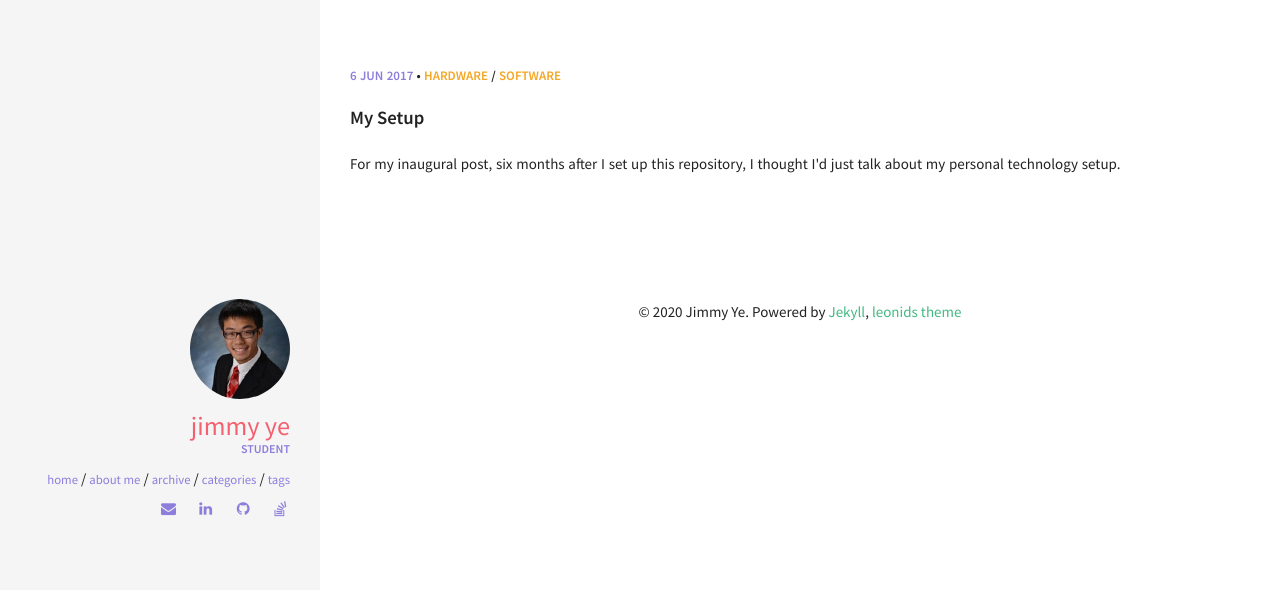
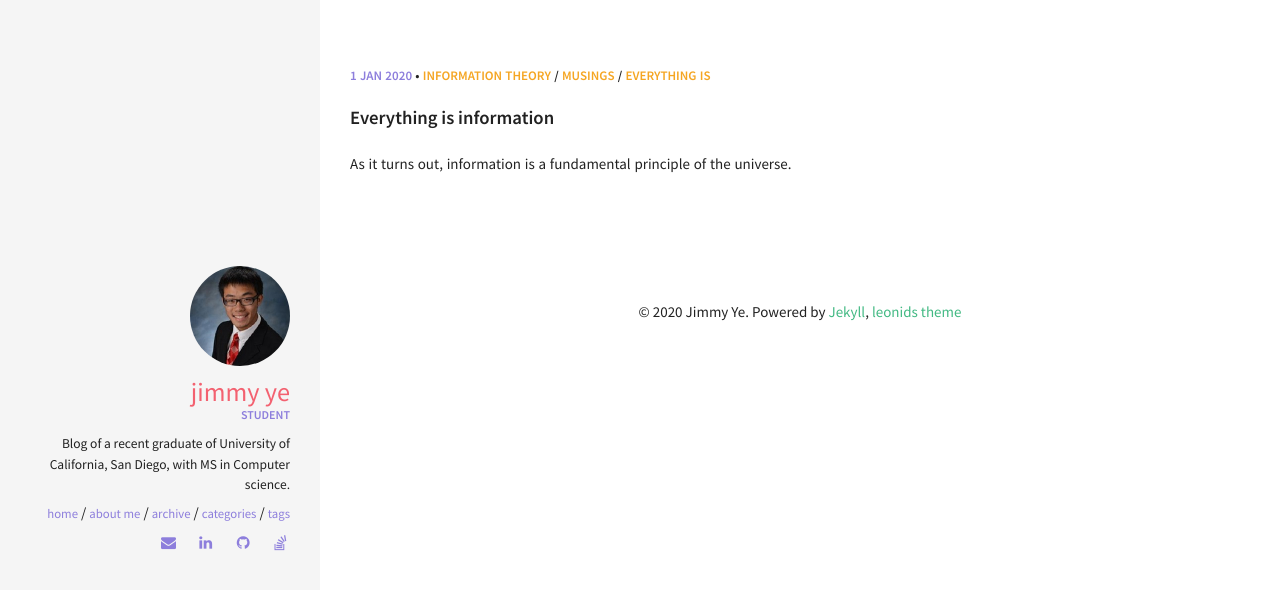
Before and after one commit to rationalis/rationalis.github.io, a Jekyll site: the page built from index.html, in a window 1280 px wide. Shown: the top 590 px of the page. Built offline with Jekyll 4.4.1, drawn with Linux system fonts in a browser that asks for light colours; part of the change alters nothing that is shown.

Commit message:
[Post] Everything is information

```diff
--- a/_config.yml
+++ b/_config.yml
@@ -5,7 +5,7 @@
 #
 title: Jimmy Ye
 email:
-description: Recent graduate of University of California, San Diego, with MS in Computer science.
+description: Blog of a recent graduate of University of California, San Diego, with MS in Computer science.
 url: # the base hostname & protocol for your site
 
 
@@ -36,7 +36,7 @@ owner:
   name: Jimmy Ye
   avatar: avatar.jpg
   job: "Student"
-  bio: ""
+  bio: "Blog of a recent graduate of University of California, San Diego, with MS in Computer science."
   email: jiy162@ucsd.edu
   disqus-shortname:
   twitter: #username
--- a/_posts/2017-06-06-my-setup.md
+++ /dev/null
@@ -1,119 +0,0 @@
----
-layout: post
-title: My Setup
-excerpt: "For my inaugural post, six months after I set up this repository, I thought I'd just talk about my personal technology setup."
-categories: [hardware, software]
----
-
-For my inaugural post, six months after I set up this repository, I thought I'd
-just talk about my personal technology setup.
-
-For context, I built my current desktop PC in August 2016, so at the time, the
-i7 6700K and the GTX 1080 were just about highest performance parts available,
-within a sane price range. On the CPU side, Intel has announced its i9 lineup
-and AMD has announced its Ryzen Threadripper, and on the GPU side, Nvidia has
-released the 1080 Ti and the Titan XP. However, I think the rate of progress in
-PC hardware in the past 10 months has vindicated my purchase decisions.
-
-The main indulgence I had was the choice of SSD, which was clearly overkill -
-the marginal performance gains of an M.2 NVMe SSD over a plain old SATA are not
-worth the drastically higher prices, at least for my use cases, since I rarely
-do anything storage-intensive. Also, I could probably have invested money in an
-AiO water cooler for my CPU; though not necessary, it'd have been easier to
-install, would run quieter, and be more aesthetically pleasing.
-
-**CPU** | [Intel Core i7-6700K 4.0GHz Quad-Core Processor](http://pcpartpicker.com/product/tdmxFT/intel-cpu-bx80662i76700k)
-**CPU Cooler** | [CRYORIG H5 Ultimate 76.0 CFM CPU Cooler](http://pcpartpicker.com/product/Ztp323/cryorig-cpu-cooler-h5ultimate)
-**Motherboard** | [Gigabyte GA-Z170XP-SLI ATX LGA1151 Motherboard](http://pcpartpicker.com/product/8q38TW/gigabyte-motherboard-gaz170xpsli)
-**Memory** | [Corsair Vengeance LPX 16GB (2 x 8GB) DDR4-3000 Memory](http://pcpartpicker.com/product/MYH48d/corsair-memory-cmk16gx4m2b3000c15)
-**Storage** | [Samsung 950 PRO 512GB M.2-2280 Solid State Drive](http://pcpartpicker.com/product/3F8H99/samsung-internal-hard-drive-mzv5p512bw)
-**Video Card** | [Asus GeForce GTX 1080 8GB STRIX Video Card](http://pcpartpicker.com/product/6shj4D/asus-geforce-gtx-1080-8gb-video-card-rog-strix-gtx1080-8g-gaming)
-**Case** | [Phanteks Enthoo Evolv ATX Glass ATX Mid Tower Case](http://pcpartpicker.com/product/LhkwrH/phanteks-case-phes515etgag)
-**Power Supply** | [EVGA SuperNOVA GS 650W 80+ Gold Certified Fully-Modular ATX Power Supply](http://pcpartpicker.com/product/h3FXsY/evga-power-supply-220gs0650v1)
-
-Onto peripherals.
-
-I chose to invest in a single "ultrawide" aspect ratio monitor
-(i.e. 21:9 rather than the more common 16:9), which is also curved and
-"overclocks" to a 100Hz refresh rate (why it doesn't simply ship with 100Hz is a
-mystery). Alternative options, of course, included 4K displays, higher refresh
-rate gaming monitors, and using a dual or even triple monitor setup. However,
-even with the powerful GPUs available today, there isn't, in my opinion, one
-which can deliver satisfactory performance at 4K, and since I don't game
-competitively, there's really no point in going any higher than 100Hz.
-
-I purchased my first mechanical keyboard, the Das Keyboard 4 Ultimate, during
-the same time period as I built my PC. However, craving a better keyboard
-experience, I finally decided to take the leap and bought a Kinesis Advantage2.
-The learning curve has certainly been interesting, and I still prefer the
-clickier Cherry MX Blue switches, but the Advantage2 is well-designed indeed.
-I don't have the time at the moment, and I think I'd rather hold off on spending
-even more on my keyboard setup for now, but I'd like to either order custom or
-DIY my board with Blue switches (and blank caps, but that part's not much work).
-
-As for my mouse, it's plenty ergonomic already, it does its job, and it's
-wireless. Maybe if I took gaming more seriously I'd have good reason to
-apportion more of my budget there, but since I try to have a mouseless
-experience outside of gaming, I simply haven't felt any need to change mice in
-the past 3 years. Likewise, I recently replaced my headset after an unfortunate
-accident, but it's nothing particularly special; I chose it as a value pick for
-the disproportionately good audio and mic quality.
-
-**Monitor** | [Acer Predator X34](https://pcpartpicker.com/product/WDcMnQ/acer-monitor-umcx1aa002)
-**Keyboard** | [Das Keyboard 4 Ultimate](http://www.daskeyboard.com/daskeyboard-4-ultimate/)
-**Keyboard** | [Kinesis Advantage2](https://www.kinesis-ergo.com/shop/advantage2/)
-**Mouse** | [Logitech MX Master](https://www.logitech.com/en-us/product/mx-master)
-**Headset** | [Sennheiser GSP 300](https://en-us.sennheiser.com/gaming-headset-gsp-300)
-
-Moving past the basics of my desktop setup at home, there are a few important
-gadgets I carry with me enough to warrant a mention.
-
-First, unsurprisingly, my smartphone. I've had Samsung and HTC phones in the
-past, and in general I'm an Android enthusiast. So, also unsurprisingly, the
-phone I've had since March 2016 is the Nexus 6P.
-
-Next, my laptop/tablet 2-in-1, the Surface Pro 3. A laptop is a must have for a
-computer science student, of course, but the ability to turn into a tablet,
-especially for note taking, is invaluable.
-
-And finally, for transportation, a 2nd generation Boosted Dual+ board, capable
-of going up to 22mph (35kph) and 6-7 miles (11km).
-
-**Phone** | [Nexus 6P](https://www.google.com/nexus/6p/)
-**2-in-1** | [Surface Pro 3](https://www.microsoft.com/surface/en-us/devices/surface-pro-3)
-**Board** | [2nd Gen Boosted Dual+](https://shop.boostedboards.com/products/board)
-
-Lastly, and most importantly, the software. Not much code to speak of, but
-still, technically, some. The editor I'm using to write this post, and which I
-generally default to, is [Spacemacs](http://spacemacs.org). It's an Emacs
-distribution which emulates the keybinding organization of Vim, not only in text
-editing through evil-mode, but in all the myriad plugins which it's bundled with
-or makes available through a simple config change. Spacemacs is a bit of a
-guilty pleasure, quite honestly, as it satisfies my conflicting desires for
-IDE-like and Vim-like experiences. The lack of need for spending hours
-customizing it is precisely why I use it, even though that's rather antithetical
-to the Emacs philosophy.
-
-Unfortunately, I'm also a Windows user most of the time (also, coincidentally,
-antithetical to the Emacs philosophy). Before getting the Advantage2, with its
-convenient thumb clusters, I used [AutoHotkey](http://autohotkey.com) to map
-caps lock key to esc when pressed alone and ctrl in a chord. The AHK script is
-available [here](https://gist.github.com/sedm0784/4443120). When it's more
-convenient to do some task in a Linux distro, I prefer to use a VM rather than
-dual boot, and my tool of choice here is [Virtualbox](http://virtualbox.org),
-running a headless [Lubuntu](http://lubuntu.net) VM to SSH into. Microsoft's
-recent endeavors in its Windows Subsystem for Linux are pretty interesting, but
-having tried it in its infancy (public beta) a little over a year ago, I've held
-off on making the switch over entirely.
-
-Since I rarely write shell scripts, or in general take advantage of particularly
-advanced features, I usually stick with bash. Since I haven't set up WSL yet, I
-need an alternative option for the native Windows
-environment. [Cmder](http://cmder.net) is my terminal emulator of choice on
-Windows, and I've recently picked up [xonsh](http://xon.sh) as an alternative
-shell. I'm not sure that I expect to use it much differently than bash, but
-since I've been using Python more and more frequently, perhaps there will be
-some benefit.
-
-My barely-edited dotfiles for both Spacemacs and xonsh are
-in [this repo](https://github.com/rationalis/dotfiles).
--- /dev/null
+++ b/_posts/2020-01-01-everything-is-information.md
@@ -0,0 +1,194 @@
+---
+layout: post
+title: Everything is information
+excerpt: "As it turns out, information is a fundamental principle of the universe."
+categories: [information theory, musings, everything is]
+---
+
+# Introduction
+
+As humans, flesh and blood physical beings, we tend to see the world at our
+level. Which is to say, at the size, mass, and energy scales common to our
+day-to-day lives. Tables and chairs, cars and bikes, etc. Of course, any
+physicist would probably tell you that this human conception of the universe is
+only a reasonable approximation for the very small regime that we encounter.
+What the universe really looks like at small scales is the weirdness of quantum
+physics; at very large scales, we encounter relativistic effects due to gravity;
+and around black holes, possibly both.
+
+Of course, I'm no physicist, so why bring this up? Well, simply put, there is
+another interesting way to view the universe. And that is in terms of
+*information*.
+
+# What is information?
+
+Now, I don't want to get too philosophical, but we do have to start somewhere.
+When we think of information, we probably think in terms of communicating it,
+via speech or text. We also record and retrieve information, but for the
+purposes of this post, we can just think of that as a form of communication
+between the recorder and retriever (even if, say, they're the same person at
+different points in time).
+
+OK, but what exactly *is it* that we're communicating, and why? Fundamentally,
+when two people communicate, there's something that one person knows that the
+other doesn't, and the *knowledge* is what's communicated. Even if it's as
+trivial as "what I ate for breakfast." Putting aside the philosophical questions
+about what "knowledge" is, we can now think of information as "new knowledge."
+If the knowledge is already available, then no information is communicated (or
+equivalently, but more complex, only redundant information).
+
+Then it's natural for us to describe information in terms of a *question* and an
+*answer*. In the simplest possible case, the space of *possible* answers must
+have at least two elements, e.g. a yes/no question. After all, if there's only
+one possible answer, then we would always know the answer without any
+communication.
+
+This describes the basic premise of a huge swath of computer science, in a very
+fundamental sense. We measure the storage of data in terms of bits (bytes being
+8 bits), most modern CPUs use either 32-bit or 64-bit memory addresses, the rate
+of communication (bandwidth) of a network connection is measured in bits per
+second, and so on and so forth.
+
+Of course, there's more to it than that. The title is *everything* is
+information, not just data manipulated by computers.
+
+# The many forms of information
+
+The most familiar example of quantifiable information, to most people, and most
+especially computer scientists, will be digital data. However, information takes
+many other forms. Every answer to every question is a specific amount of
+information - in the simplest case, a single bit of information for a yes/no
+question. We can think of any number as a certain amount of information, namely
+the number of bits it takes to specify it in binary, and of course, pretty much
+anything else we can think of can be converted to numbers and back.
+
+That already seems fairly comprehensive. Every spoken word is some number of
+bits of information, every piece of data touched by a computer, everything ever
+written down. These are familiar enough, but the interesting part is we can
+think of all of them in terms of bits.
+
+## All things physical
+
+But one might be tempted to think that, surely, there are some things which
+*can't* be described as just a bunch of bits. For example, what something smells
+like, or how it feels to fall in love. Certainly, we know of no way to precisely
+describe these things on paper or a computer. We can *imprecisely* describe them
+with words, but ultimately, language does not convey all the complexities of a
+smell, or an emotion.
+
+We'll skirt around more philosophical issues, by asserting that everything ever
+experienced by any human corresponds exactly one-to-one with the state of a
+physical system. In other words, the assertion that there is nothing special
+about consciousness, and every subjective experience corresponds to some
+configuration of neurons firing in our brains. This will of course be a rather
+controversial assertion, but probably not an unfamiliar one.[^1]
+
+Now, under our assumption that subjective experience really just reduces down to
+some physical states, how do we proceed? Well, we already know how to talk about
+physical systems, as alluded to in the introduction. It's the work of
+physicists. The details aren't too important: what matters is that we can
+quantitatively describe physical states in some way, with a bunch of numbers
+that we could write down, at least in theory.
+
+Then, for some theoretical data format, we could describe the *entire universe*
+in terms of this concept of information. If we play God just for the sake of
+argument, we could describe the position and velocity of every particle in the
+universe at a subatomic level, and that would capture everything physical,
+including the brains of humans.[^2]
+
+# What's the point?
+
+"OK," you might say, "I get it, we can describe stuff with bits and bytes, but
+that doesn't seem that interesting. Isn't it just theoretical wiffle-waffling?"
+
+Well, actually, information theory has many applications.
+
+## Compression
+
+Another interesting application is compression. By definition, compression is
+about taking some information, and somehow making it smaller. It's applied
+everywhere, for pictures, videos, programs, etc. With the information theoretic
+lens we can make an observation about compression: the only way we can compress
+information is to rely on the mutual assumptions of communicating parties. We
+must assume certain kinds of redundancies in the data, and ways of encoding that
+redundancy. Otherwise, if we reduce the amount of information communicated, we
+must always lose something.
+
+## Cryptography
+
+Cryptography, being the study of secure communication, is unsurprisingly all
+about information. It's no coincidence that cryptographic algorithms tend to be
+described with some extra metadata about how many bits they use (AES-256,
+SHA-512, etc.). How much information do we need to authenticate, or verify the
+author of a message? How many bits can be protected with a given number of
+"secret" bits? These questions are at the heart of cryptographic methods used in
+modern digital security.
+
+## Physics again
+
+As it turns out, physical information has very real consequences. A famous
+example is the second law of thermodynamics:
+
+> The second law of thermodynamics states that the total entropy of an isolated
+> system can never decrease over time
+
+At first glance this doesn't say anything about information, but that's just
+because I've avoided using the technical terminology of *entropy*. Those who
+remember entropy from their chemistry or physics classes might think of it as a
+measure of how "disordered" a system is, in terms of its microstates. As it
+turns out, this conception of entropy, when quantified, is precisely equivalent
+to the ideas of information outlined above. Properly speaking, entropy is
+measured in joules per kelvin per bits![^3]
+
+Another interesting principle is the law of conservation of information. In
+classical physics, we can seemingly create or destroy information at will. But
+in reality, in quantum physics, this is, as far as we know, completely
+impossible. The late Stephen Hawking once made a famous bet *against* this law,
+based on a belief that black holes destroy information - and he lost that bet.
+
+Based on similar ideas about black holes, there is a proven upper bound on how
+much information can be contained in finite space with finite energy, known as
+the Bekenstein bound. This places fundamental theoretical limits on how fast
+computers can be, and how dense their storage can be.[^4] In fact, it is this
+result which confirms the possibility of the previously mentioned idea of
+describing any physical system with a finite amount of information.
+
+## And much, much more
+
+That I'm not going to list out for you! Wikipedia has plenty of information
+(heh) about the topic.
+
+# The conclusion that maybe should've been the introduction
+
+In 1948, information theory was essentially invented by Claude Shannon, with the
+paper "A Mathematical Theory of Communication". Of course, he wasn't the only
+person to have these ideas, but he's the one known as the father of information
+theory. At the time, he was mainly concerned with cryptography and literal,
+mechanical communication. In the better part of a century since then, the theory
+has found many applications, across too many fields to count.
+
+As it turns out, information is a fundamental principle, not just of human
+activities, but, apparently, of the very fabric of the universe.[^5]
+
+
+[^1]: At any rate, it's certainly much harder to start talking about what
+quality subjective, conscious feelings (qualia) have which is beyond merely
+physical. For those who wish to disagree with the assertion, well, I will simply
+say that in your view of the world, not everything is information - but on the
+other hand, the stuff that's not information isn't a physically measurable
+thing, so I'm personally not much interested in it.
+
+[^2] You can nitpick that it's a little more complex thanks to quantum physics,
+and possibly other physics stuff I'm not familiar with. Or maybe physics we
+don't even know about yet. It's not relevant to the argument, so long as we can
+assume that physical states are completely quantifiable.
+
+[^3] Up to some conversion factors. SI units treat bits as dimensionless.
+
+[^4] We're nowhere close to those limits, and honestly, we might never get
+anywhere close. But the fact remains that such limits exist.
+
+[^5] Of course this is deliberately grandiose. The caveat is that you could
+really say this about a lot of things, like mathematics, or computers. In fact,
+this post is only the first of a series, hopefully, which covers many such
+ideas.
```
